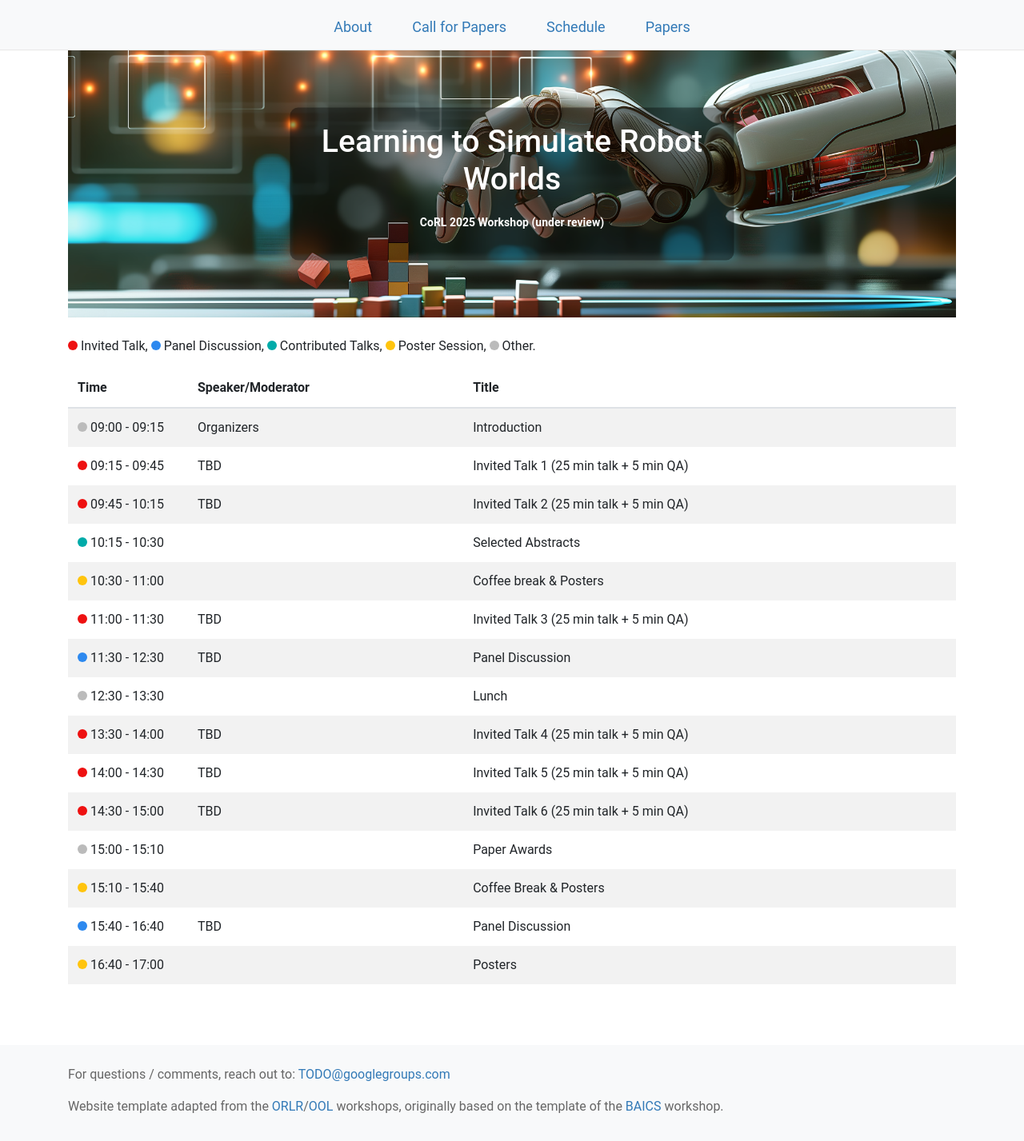
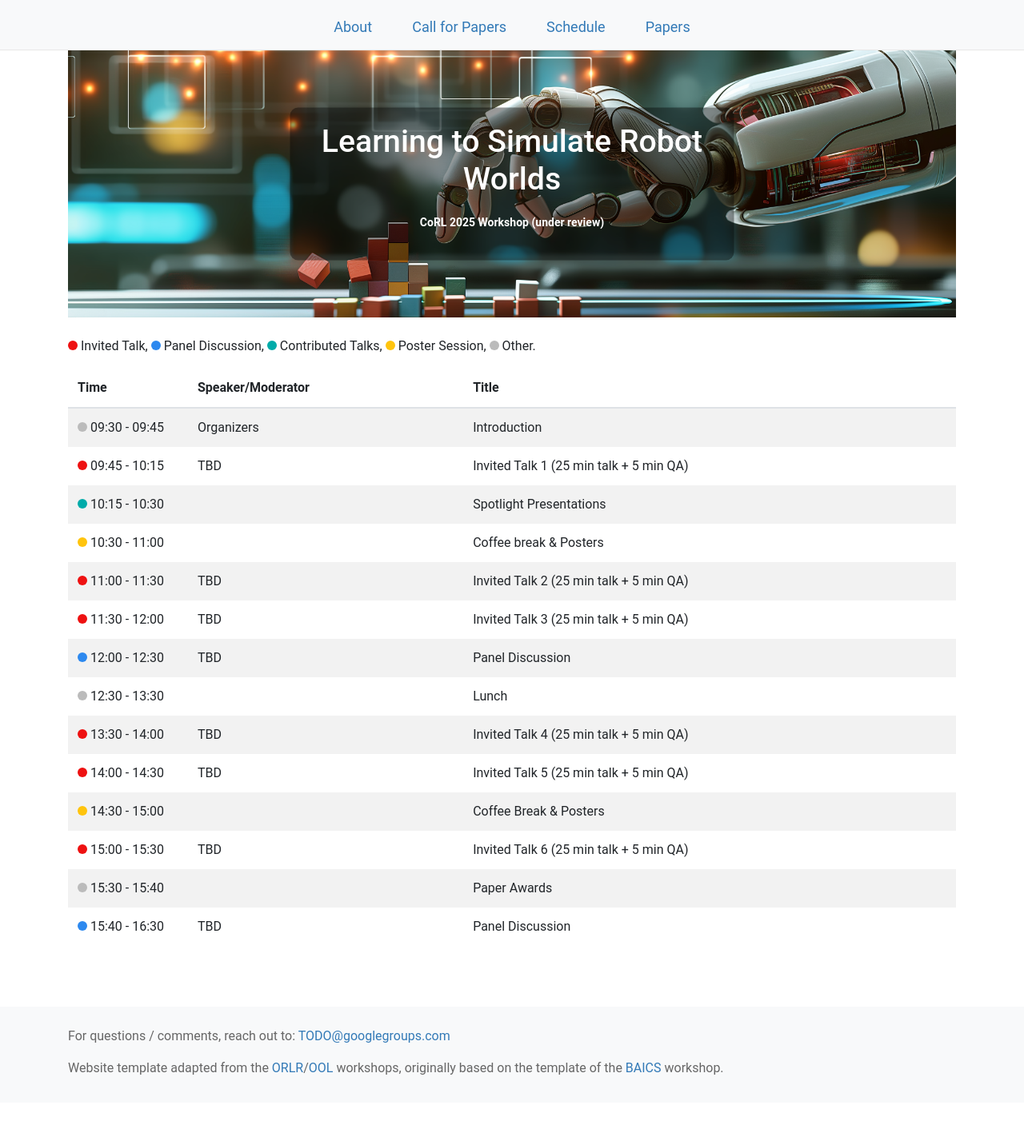
Before and after one commit to simulatingrobotworlds/simulatingrobotworlds.github.io, a Jekyll site: the page built from schedule.html, in a window 1280 px wide. Shown: the whole page at 80% size. Built offline with Jekyll 4.4.1, drawn with Linux system fonts in a browser that asks for light colours; nearby versions of some CDN libraries; after the commit the page ends 1379 px from its top, so only the background shows below that.

Commit message:
updated schedule

```diff
--- a/schedule.html
+++ b/schedule.html
@@ -22,24 +22,19 @@ layout: default
     </thead>
     <tbody>
       <tr>
-        <td><span class="dot-other-session"></span> 09:00 - 09:15</td>
+        <td><span class="dot-other-session"></span> 09:30 - 09:45</td>
         <td>Organizers</td>
         <td>Introduction</td>
       </tr>
       <tr>
-        <td><span class="dot-invited-talk"></span> 09:15 - 09:45</td>
+        <td><span class="dot-invited-talk"></span> 09:45 - 10:15</td>
         <td>TBD</td>
         <td>Invited Talk 1 (25 min talk + 5 min QA)</td>
       </tr>
       <tr>
-        <td><span class="dot-invited-talk"></span> 09:45 - 10:15</td>
-        <td>TBD</td>
-        <td>Invited Talk 2 (25 min talk + 5 min QA)</td>
-      </tr>
-      <tr>
         <td><span class="dot-lightning-talk"></span> 10:15 - 10:30</td>
         <td></td>
-        <td>Selected Abstracts</td>
+        <td>Spotlight Presentations</td>
       </tr>
       <tr>
         <td><span class="dot-poster-session"></span> 10:30 - 11:00</td>
@@ -49,10 +44,15 @@ layout: default
       <tr>
         <td><span class="dot-invited-talk"></span> 11:00 - 11:30</td>
         <td>TBD</td>
+        <td>Invited Talk 2 (25 min talk + 5 min QA)</td>
+      </tr>
+      <tr>
+        <td><span class="dot-invited-talk"></span> 11:30 - 12:00</td>
+        <td>TBD</td>
         <td>Invited Talk 3 (25 min talk + 5 min QA)</td>
       </tr>
       <tr>
-        <td><span class="dot-panel-discussion"></span> 11:30 - 12:30</td>
+        <td><span class="dot-panel-discussion"></span> 12:00 - 12:30</td>
         <td>TBD</td>
         <td>Panel Discussion</td>
       </tr>
@@ -72,29 +72,24 @@ layout: default
         <td>Invited Talk 5 (25 min talk + 5 min QA)</td>
       </tr>
       <tr>
-        <td><span class="dot-invited-talk"></span> 14:30 - 15:00</td>
+        <td><span class="dot-poster-session"></span> 14:30 - 15:00</td>
+        <td></td>
+        <td>Coffee Break & Posters</td>
+      </tr>
+      <tr>
+        <td><span class="dot-invited-talk"></span> 15:00 - 15:30</td>
         <td>TBD</td>
         <td>Invited Talk 6 (25 min talk + 5 min QA)</td>
       </tr>
       <tr>
-        <td><span class="dot-other-session"></span> 15:00 - 15:10</td>
+        <td><span class="dot-other-session"></span> 15:30 - 15:40</td>
         <td></td>
         <td> Paper Awards</td>
       </tr>
       <tr>
-        <td><span class="dot-poster-session"></span> 15:10 - 15:40</td>
-        <td></td>
-        <td>Coffee Break & Posters</td>
-      </tr>
-      <tr>
-        <td><span class="dot-panel-discussion"></span> 15:40 - 16:40</td>
+        <td><span class="dot-panel-discussion"></span> 15:40 - 16:30</td>
         <td>TBD</td>
         <td>Panel Discussion</td>
-      </tr>
-      <tr>
-        <td><span class="dot-poster-session"></span> 16:40 - 17:00</td>
-        <td></td>
-        <td>Posters</td>
       </tr>
     </tbody>
   </table>
```
